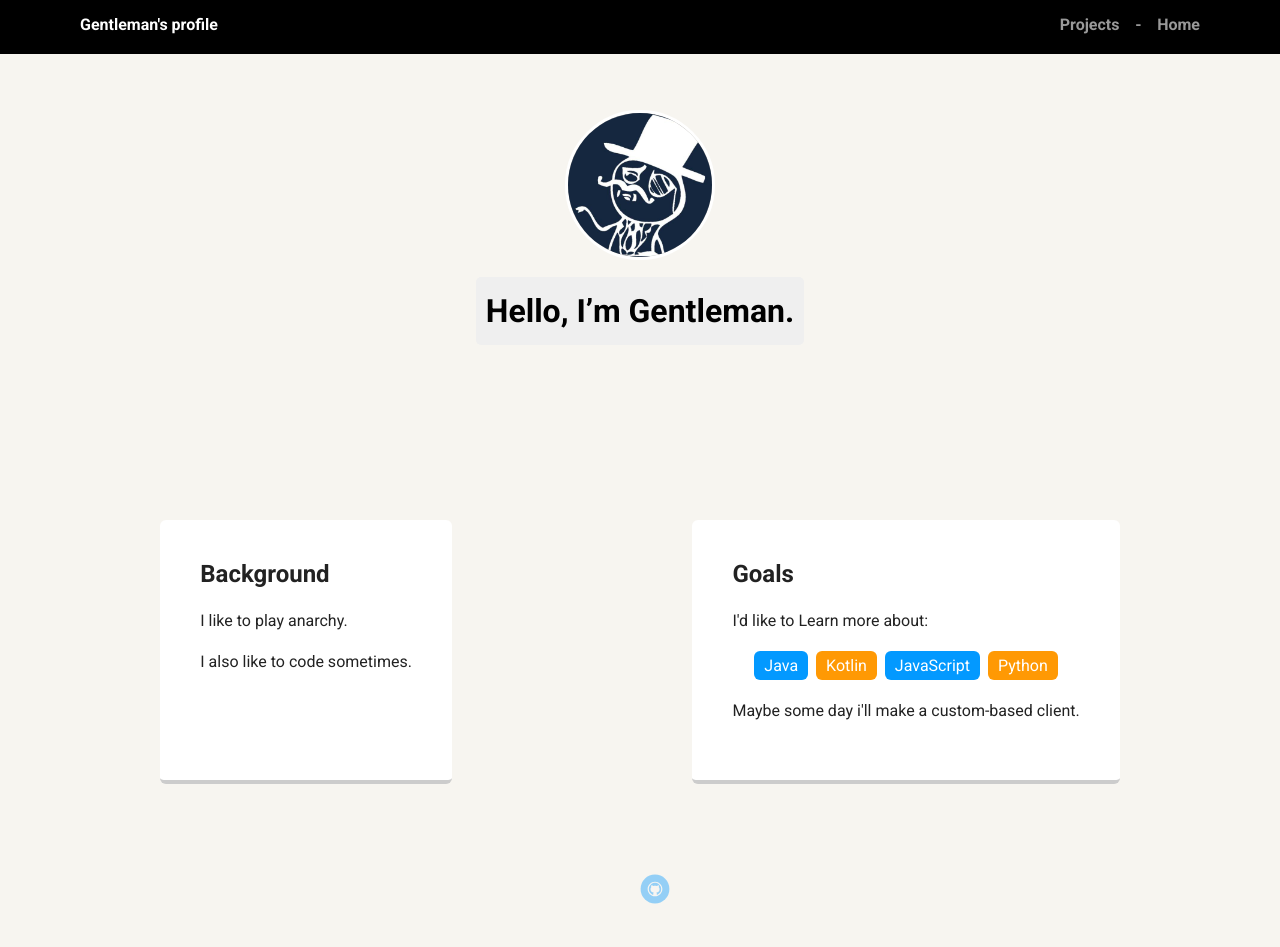
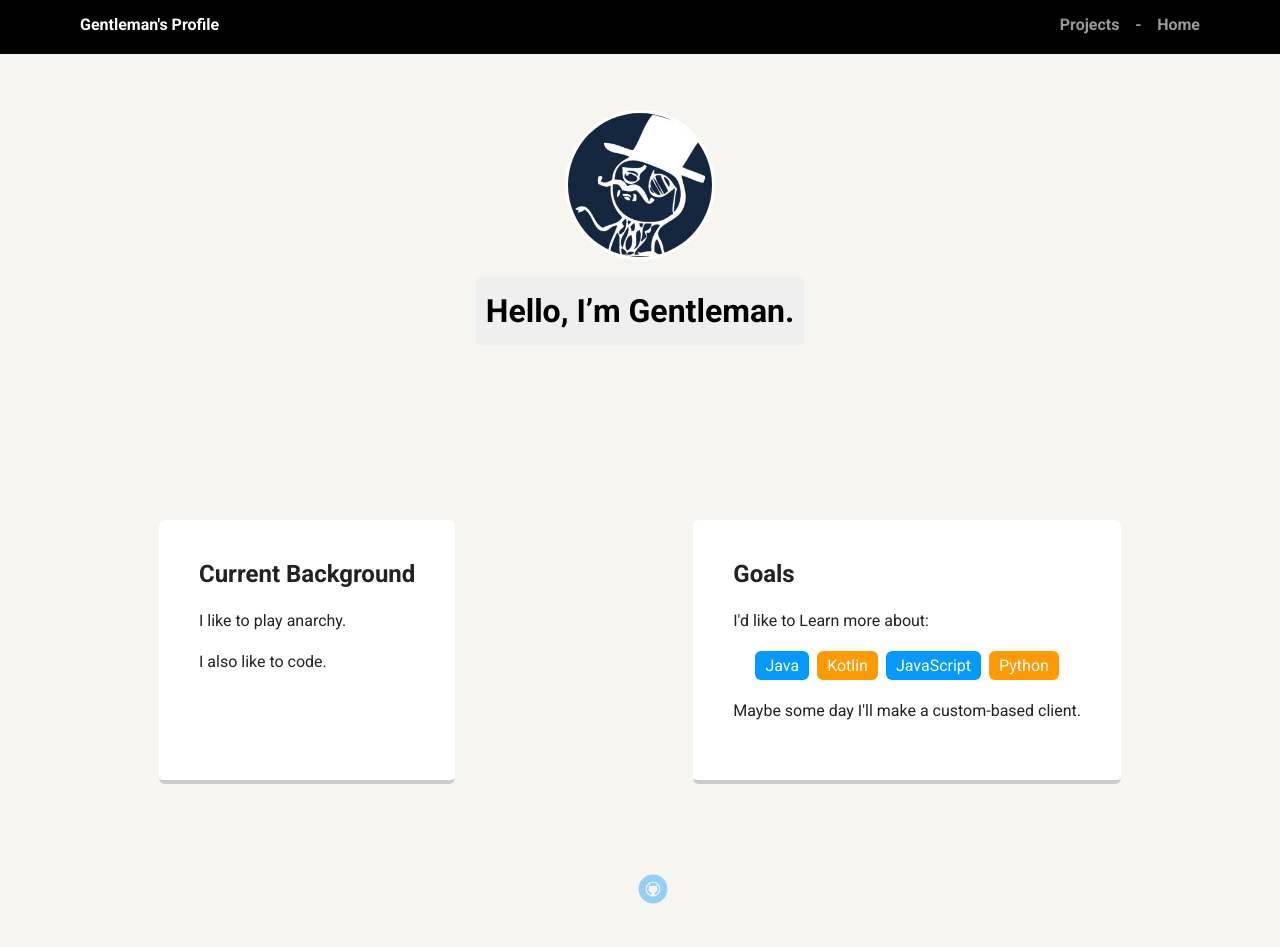
Before and after one commit to Gentleman2292/Gentleman2292.github.io, a plain HTML site: page index.html in a window 1280 px wide. Drawn offline with Linux system fonts and the light colour scheme; a web font is replaced by a local one.

Commit message:
Grammar Fixes

```diff
--- a/index.html
+++ b/index.html
@@ -13,7 +13,7 @@
 
   <div class="main-nav">
     <ul class="nav">
-      <li class="name">Gentleman's profile</li>
+      <li class="name">Gentleman's Profile</li>
       <li>
         <a href="projects.html">Projects</a>
         <a>⠀-⠀</a>
@@ -29,9 +29,9 @@
 
   <main class="flex">
     <div class="card">
-      <h2>Background</h2>
+      <h2>Current Background</h2>
       <p>I like to play anarchy. </p>
-      <p>I also like to code sometimes.</p>
+      <p>I also like to code.</p>
     </div>
 
     <div class="card">
@@ -43,19 +43,14 @@
         <li>JavaScript</li>
         <li>Python</li>
       </ul>
-      <p>Maybe some day i'll make a custom-based client.</p>
+      <p>Maybe some day I'll make a custom-based client.</p>
     </div>
-
   </main>
+  <div class="github-link">
   <footer>
-    <ul>
-      <li>
-      </li>
-      <li>
         <a href="https://github.com/GentlemanMC" class="github social">Github</a>
-      </li>
-    </ul>
   </footer>
+  </div>
 </body>
 
 </html>
```
Also changed, not shown: styles.css (line endings or trailing spaces), 1 other file.
